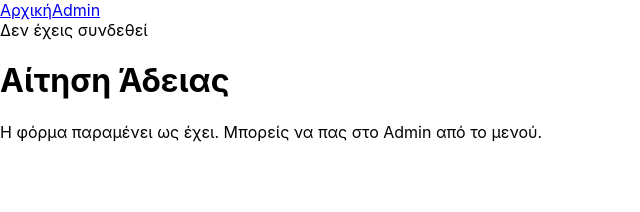
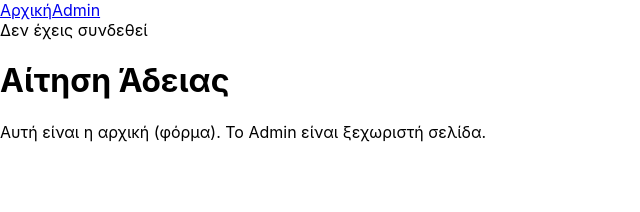
Before and after one commit to ambunow/adeies, a React (Create React App) app: page / in a window 1280 px wide. Shown: the top 212 px of the page, without its empty margins (0-640 px from the left). Built offline with nearby package versions, Linux system fonts and the light colour scheme; no server answers.

Commit message:
Update App.js

```diff
--- a/src/App.js
+++ b/src/App.js
@@ -3,7 +3,7 @@ import { BrowserRouter, Routes, Route, Link } from "react-router-dom";
 import { getAuth, signOut, onAuthStateChanged } from "firebase/auth";
 import { useEffect, useState } from "react";
 import AdminPanel from "./AdminPanel";
-import app from "./firebaseConfig"; // ✅ import από το δικό σου config
+import app from "./firebaseConfig";
 
 const auth = getAuth(app);
 
@@ -11,17 +11,14 @@ function Home() {
   return (
     <main className="max-w-3xl mx-auto p-6">
       <h1 className="text-2xl font-bold mb-4">Αίτηση Άδειας</h1>
-      <p>Η φόρμα παραμένει ως έχει. Μπορείς να πας στο Admin από το μενού.</p>
+      <p>Αυτή είναι η αρχική (φόρμα). Το Admin είναι ξεχωριστή σελίδα.</p>
     </main>
   );
 }
 
 export default function App() {
   const [user, setUser] = useState(null);
-
-  useEffect(() => {
-    return onAuthStateChanged(auth, (u) => setUser(u || null));
-  }, []);
+  useEffect(() => onAuthStateChanged(auth, (u) => setUser(u || null)), []);
 
   return (
     <BrowserRouter>
@@ -34,10 +31,7 @@ export default function App() {
           {user ? (
             <div className="flex items-center gap-3">
               <span>Καλώς ήρθες, {user.email}</span>
-              <button
-                onClick={() => signOut(auth)}
-                className="border px-3 py-1 rounded"
-              >
+              <button onClick={() => signOut(auth)} className="border px-3 py-1 rounded">
                 Αποσύνδεση
               </button>
             </div>
```
